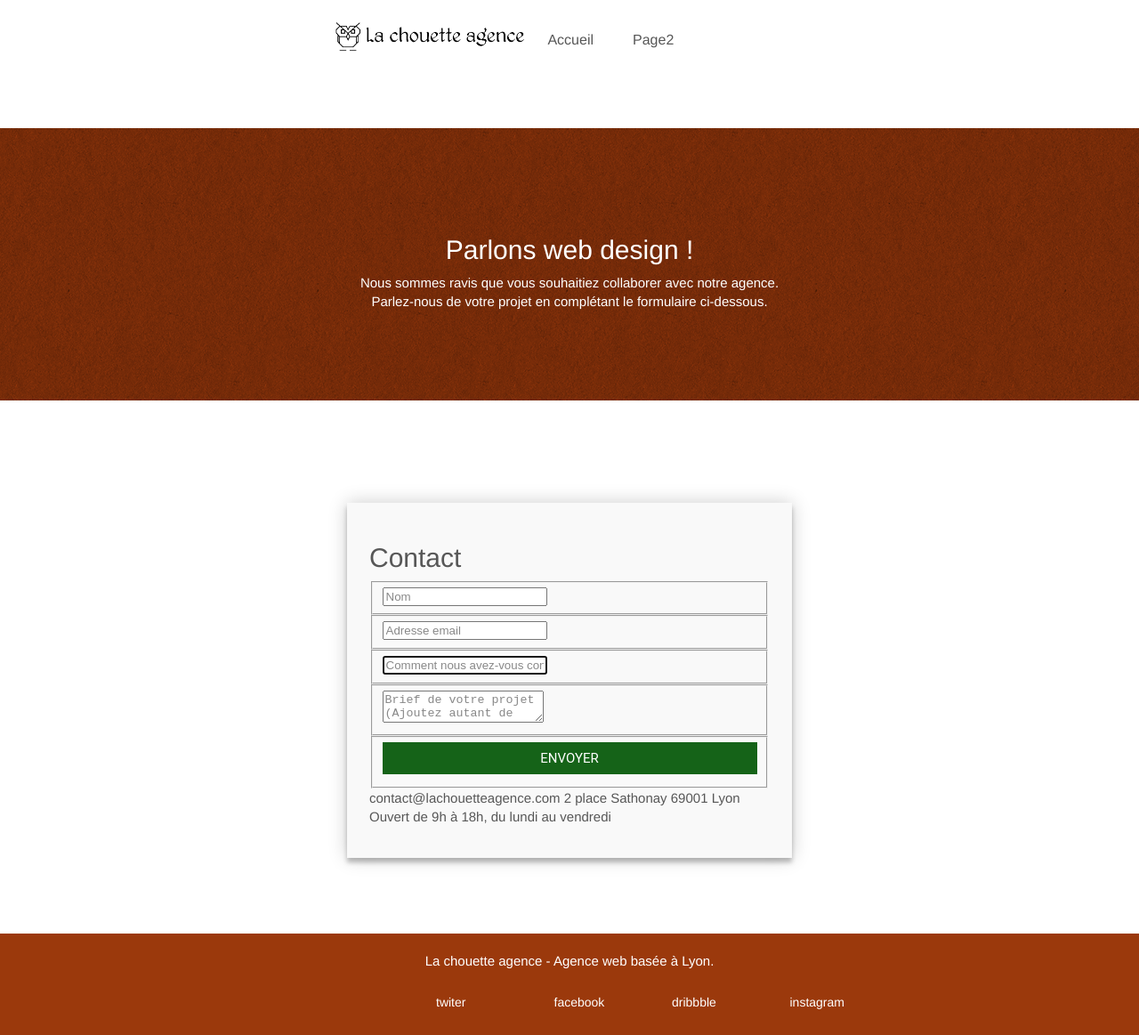
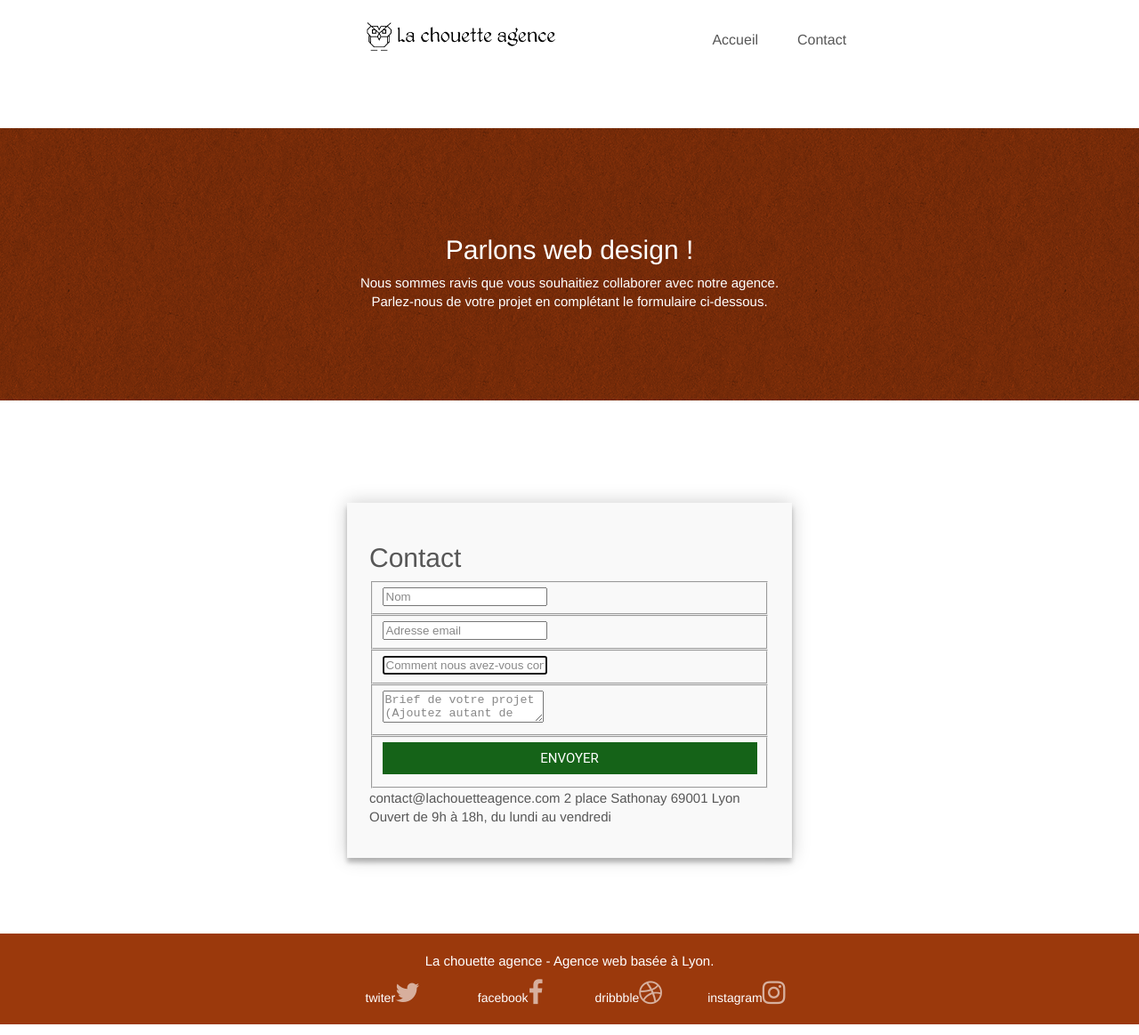
Before and after one commit to esther-jimenez64/La-chouette-Agence, a plain HTML site: page page2.html in a window 1280 px wide. Shown: the whole page at 89% size. Drawn offline with Linux system fonts and the light colour scheme.

Commit message:
first commit

```diff
--- a/css/style.css
+++ b/css/style.css
@@ -153,7 +153,7 @@ a:hover {
   text-decoration: none;
   margin-bottom: 55px;
   position: relative;
-  left: 105px;
+  left: 290px;
   list-style-type: none;
 }
 .nav > li a:focus,
--- a/page2.html
+++ b/page2.html
@@ -14,7 +14,8 @@
 	<link rel="preload" href="./css/bootstrap.css" as="style">
 	<link rel="stylesheet" type="text/css" href="./css/bootstrap.css">
 	<meta name="robots" content="index, follow">
-		<meta charset="utf-8">
+	<link rel="stylesheet" type="text/css" href="./css/font-awesome.css">
+	<link rel="stylesheet" type="text/css" href="./css/et-line.css">
 
 
 
@@ -52,7 +53,7 @@
 
 							</li>
 							<li>
-								<a href="page2.html">Page2</a>
+								<a href="page2.html">Contact</a>
 							</li>
 						</ul>
 					</div>
@@ -130,25 +131,26 @@
 						<div class="row row-no-gutters social">
 							<div class="col-sm-3">
 								<div class="text-center">
-									<a class="social2" href="index.html">twiter<span
+									<a class="social" href="https://twitter.com/AgenceChouette">twiter<span
 											class="fa fa-twitter icon-md"></span></a>
 								</div>
 							</div>
 							<div class="col-sm-3">
 								<div class="text-center">
-									<a class="social2" href="index.html">facebook<span
+									<a class="social" href="https://www.facebook.com/LaChouetteAgence/">facebook<span
 											class="fa fa-facebook icon-md"></span></a>
 								</div>
 							</div>
 							<div class="col-sm-3">
 								<div class="text-center">
-									<a class="social2" href="index.html">dribbble<span
+									<a class="social" href="https://dribbble.com/">dribbble<span
 											class="fa fa-dribbble icon-md"></span></a>
 								</div>
 							</div>
 							<div class="col-sm-3">
 								<div class="text-center">
-									<a class="social2" href="index.html">instagram<span
+									<a class="social"
+										href="https://www.instagram.com/lachouetteagenceimmobiliere/">instagram<span
 											class="fa fa-instagram icon-md"></span></a>
 								</div>
 							</div>
```
Also changed, not shown: index.html (+3 -4 lines), css/bootstrap.css. Lines whose indentation alone changed are shown as unchanged.
